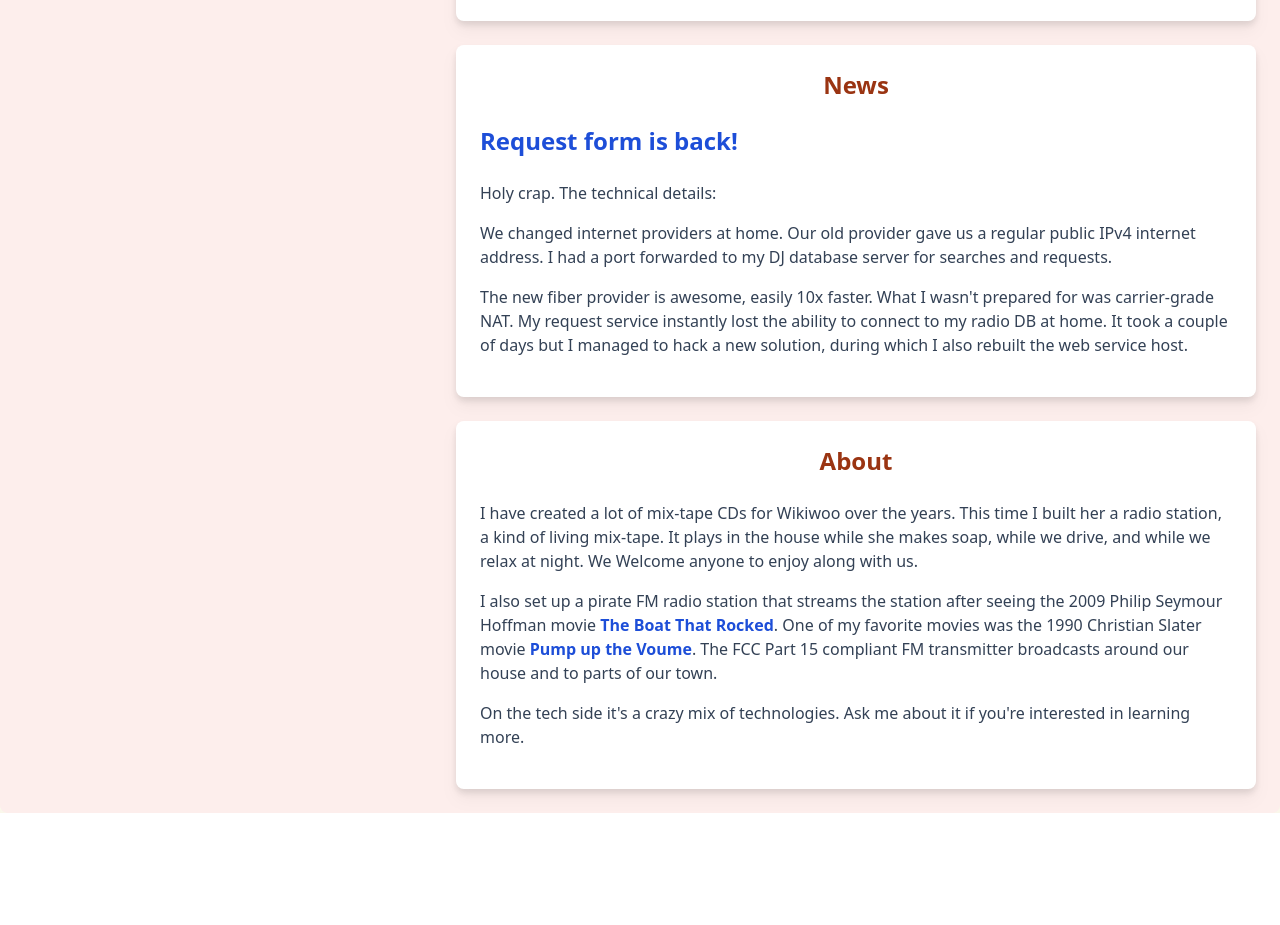
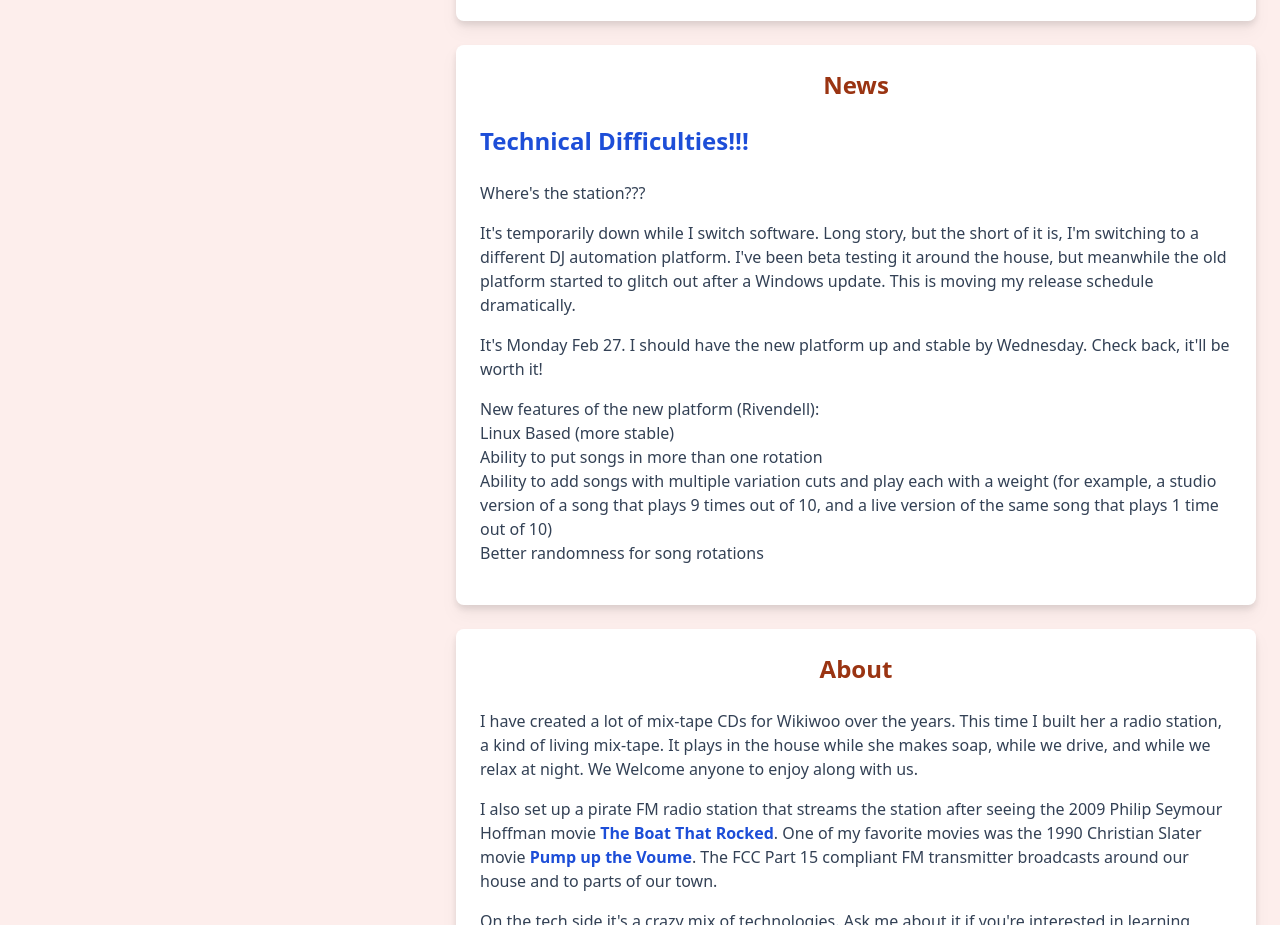
Before and after one commit to spacehaven/spacehaven.github.io, a website: page index.html in a window 1280 px wide. Shown: the part 1425-2350 px from the top of the page. Before the commit the page ends 2238 px from the top, so only its background shows below. Drawn offline with nearby package versions, Linux system fonts and the light colour scheme.

Commit message:
Technical Difficulties

```diff
--- a/index.html
+++ b/index.html
@@ -221,23 +221,33 @@
                     <div class="text-center mb-6 text-2xl font-bold text-orange-800">News</div>
 
                     <div class="mb-4">
-                        <div class="mb-6 text-2xl font-bold text-blue-700">Request form is back!</div>
+                        <div class="mb-6 text-2xl font-bold text-blue-700">Technical Difficulties!!!</div>
                     </div>
                     <div class="mb-4">
-                        Holy crap. The technical details:
+                        Where's the station???
                     </div>
                     <div class="mb-4">
-                        We changed internet providers at home. Our old provider gave us a
-                        regular public IPv4 internet address. I had a port forwarded to my DJ
-                        database server for searches and requests.
+                        It's temporarily down while I switch software. Long story, but the short of it is,
+                        I'm switching to a different DJ automation platform. I've been beta testing it around
+                        the house, but meanwhile the old platform started to glitch out after a Windows update.
+                        This is moving my release schedule dramatically.
                     </div>
                     <div class="mb-4">
-                        The new fiber provider is awesome, easily 10x faster. What I wasn't prepared
-                        for was carrier-grade NAT. My request
-                        service instantly lost the ability to connect to my radio DB at home. It took
-                        a couple of days but I managed to hack a new solution, during which I also
-                        rebuilt the web service host.
+                        It's Monday Feb 27. I should have the new platform up and stable by Wednesday. Check back,
+                        it'll be worth it!
                     </div>
+                    <div class="mb-4">
+                        New features of the new platform (Rivendell):
+                        <ul>
+                            <li>Linux Based (more stable)</li>
+                            <li>Ability to put songs in more than one rotation</li>
+                            <li>Ability to add songs with multiple variation cuts and play each with a weight
+                                (for example, a studio version of a song that plays 9 times out of 10, and a live version
+                                of the same song that plays 1 time out of 10) </li>
+                            <li>Better randomness for song rotations</li>
+                        </ul>
+                    </div>
+
                 </div>
 
 
```
